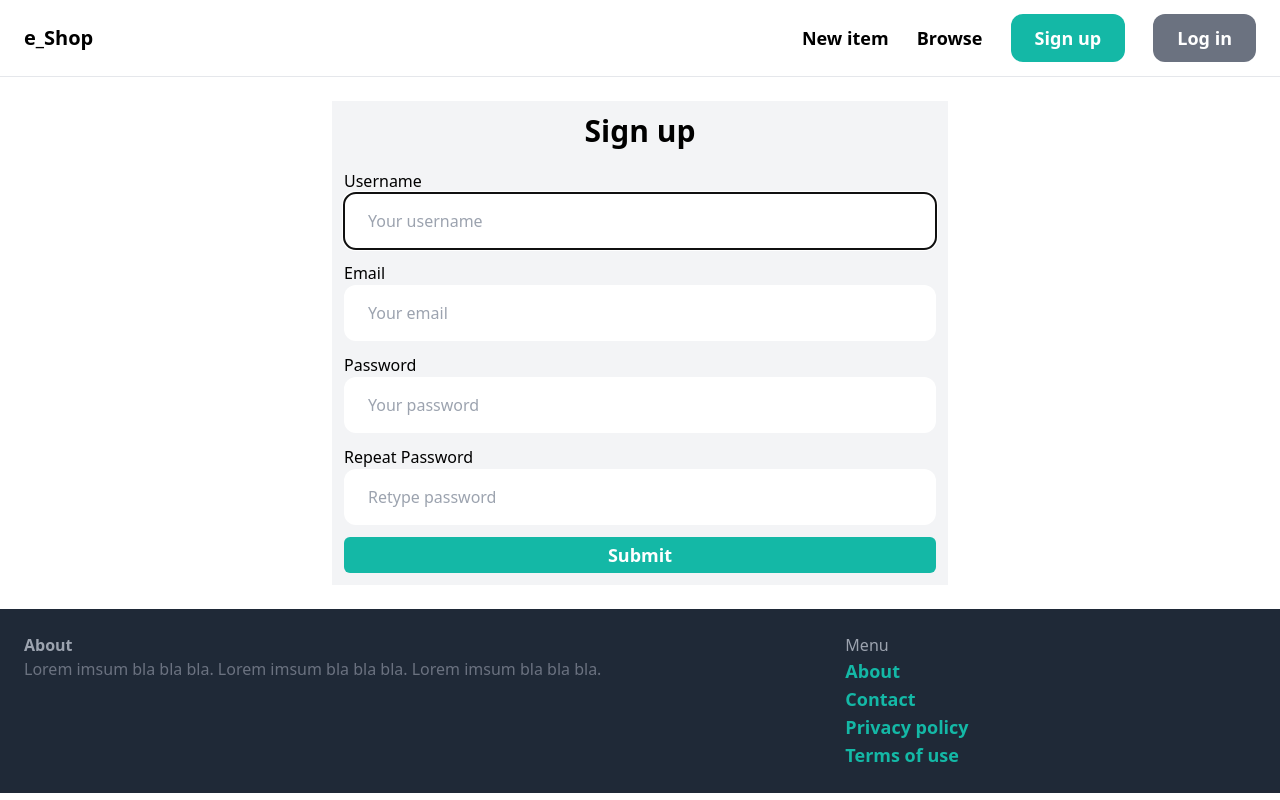
After one commit to anamulislamshamim/ecommerce_app, a Django app: page /signup/ in a window 1280 px wide. The commit adds this page. Run offline with Django 4.2, Linux system fonts and the light colour scheme; some libraries are stand-ins or nearby versions.

Commit message:
successfully implemented admin panel and user sign up operation

```diff
--- /dev/null
+++ b/core/forms.py
@@ -0,0 +1,29 @@
+from django import forms
+from django.contrib.auth.forms import UserCreationForm
+from django.contrib.auth.models import User
+
+
+class SignupForm(UserCreationForm):
+    class Meta:
+        model = User
+        fields = ('username', 'email', 'password1', 'password2')
+
+    username = forms.CharField(widget=forms.TextInput(attrs={
+        'placeholder': 'Your username',
+        'class': 'w-full py-4 px-6 rounded-xl'
+    }))
+
+    email = forms.CharField(widget=forms.EmailInput(attrs={
+        'placeholder': 'Your email',
+        'class': 'w-full py-4 px-6 rounded-xl'
+    }))
+
+    password1 = forms.CharField(widget=forms.PasswordInput(attrs={
+        'placeholder': 'Your password',
+        'class': 'w-full py-4 px-6 rounded-xl'
+    }))
+
+    password2 = forms.CharField(widget=forms.PasswordInput(attrs={
+        'placeholder': 'Retype password',
+        'class': 'w-full py-4 px-6 rounded-xl'
+    }))
--- a/core/templates/core/base.html
+++ b/core/templates/core/base.html
@@ -16,11 +16,11 @@
             <a href="#" class="text-lg font-semibold hover:text-green-400">New item</a>
             <a href="#" class="text-lg font-semibold hover:text-green-400">Browse</a>
 
+            <a href="{% url 'core:signup' %}"
+                class="text-lg px-6 py-3 rounded-xl font-semibold bg-teal-500 text-white hover:bg-teal-700">Sign
+                up</a>
             <a href="#"
-                class="text-lg px-6 py-3 rounded-xl font-semibold bg-teal-500 text-white hover:text-teal-700">Sign
-                in</a>
-            <a href="#"
-                class="text-lg px-6 py-3 rounded-xl font-semibold bg-gray-500 text-white hover:text-gray-700">Log in</a>
+                class="text-lg px-6 py-3 rounded-xl font-semibold bg-gray-500 text-white hover:bg-gray-700">Log in</a>
         </div>
     </nav>
 
@@ -42,7 +42,7 @@
 
             <ul>
                 <li><a href="#" class="text-lg text-teal-500 hover:text-teal-700 font-semibold">About</a></li>
-                <li><a href="{% url 'contact' %}"
+                <li><a href="{% url 'core:contact' %}"
                         class="text-lg text-teal-500 hover:text-teal-700 font-semibold">Contact</a></li>
                 <li><a href="#" class="text-lg text-teal-500 hover:text-teal-700 font-semibold">Privacy policy</a></li>
                 <li><a href="#" class="text-lg text-teal-500 hover:text-teal-700 font-semibold">Terms of use</a></li>
--- a/core/templates/core/index.html
+++ b/core/templates/core/index.html
@@ -17,7 +17,6 @@
                 <div class="p-6 bg-white rounded-b-xl">
                     <h2>{{ item.name }}</h2>
                     <p>Price: ${{ item.price }}</p>
-                    <!-- <p>Details: {{ item.description }}</p> -->
                 </div>
             </a>
         </div>
--- /dev/null
+++ b/core/templates/core/signup.html
@@ -0,0 +1,40 @@
+{% extends 'core/base.html' %}
+
+{% block title %}Sign up{% endblock %}
+
+{% block content %}
+    <div class="w-1/2 bg-gray-100 mx-auto p-3">
+        <h1 class="mb-5 text-3xl font-semibold text-center">Sign up</h1>
+
+        <form method="POST" action=".">
+            {% csrf_token %}
+            <!-- {{form.as_p}} -->
+            <div class="mb-3">
+                <label class="mb-2" for="username">Username</label> <br>
+                {{ form.username }}
+            </div>
+            <div class="mb-3">
+                <label class="mb-2" for="username">Email</label> <br>
+                {{ form.email }}
+            </div>
+            <div class="mb-3">
+                <label class="mb-2" for="username">Password</label> <br>
+                {{ form.password1 }}
+            </div>
+            <div class="mb-3">
+                <label class="mb-2" for="username">Repeat Password</label> <br>
+                {{ form.password2 }}
+            </div>
+            {% if form.errors or form.non_field_errors %}
+                <div class="mb-3 p-6 bg-red-100 rounded-xl">
+                    {% for field in form %}
+                        {{ field.errors }}
+                    {% endfor %}
+
+                    {{ form.non_field_errors }}
+                </div>
+            {% endif %}
+            <button class="w-full rounded-md px-6 py-1 hover:bg-teal-700 bg-teal-500 text-white text-lg font-semibold">Submit</button>
+        </form>
+    </div>
+{% endblock %}
--- /dev/null
+++ b/core/urls.py
@@ -0,0 +1,11 @@
+from django.urls import path
+
+from . import views
+
+app_name = 'core'
+
+urlpatterns = [
+    path('', views.index, name="index"),
+    path('contact/', views.contact, name='contact'),
+    path('signup/', views.signup, name="signup")
+]
--- a/core/views.py
+++ b/core/views.py
@@ -1,6 +1,6 @@
-from django.shortcuts import render
+from django.shortcuts import redirect, render
 from item.models import Category, Item
-
+from .forms import SignupForm
 
 def index(request):
     items = Item.objects.filter(is_sold=False)[:6]
@@ -10,5 +10,22 @@ def index(request):
         'items': items,
     })
 
+
 def contact(request):
     return render(request, "core/contact.html")
+
+
+def signup(request):
+    if request.method == 'POST':
+        form = SignupForm(request.POST)
+
+        if form.is_valid():
+            form.save()
+
+            return redirect('/login/')
+    else:
+        form = SignupForm()
+
+    return render(request, 'core/signup.html', {
+        'form': form,
+    })
--- a/e_shop/urls.py
+++ b/e_shop/urls.py
@@ -2,11 +2,9 @@ from django.conf import settings
 from django.conf.urls.static import static
 from django.contrib import admin
 from django.urls import include, path
-from core.views import index, contact
 
 urlpatterns = [
-    path("", index, name="index"),
+    path("", include('core.urls')),
     path("items/", include('item.urls')),
-    path('contact/', contact, name='contact'),
     path('admin/', admin.site.urls),
 ] + static(settings.MEDIA_URL, document_root=settings.MEDIA_ROOT)
--- a/item/templates/item/detail.html
+++ b/item/templates/item/detail.html
@@ -41,7 +41,6 @@
                     <div class="p-6 bg-white rounded-b-xl">
                         <h2>{{ item.name }}</h2>
                         <p>Price: ${{ item.price }}</p>
-                        <p>Details: {{ item.description }}</p>
                     </div>
                 </a>
             </div>
```
Also changed, not shown: db.sqlite3.
